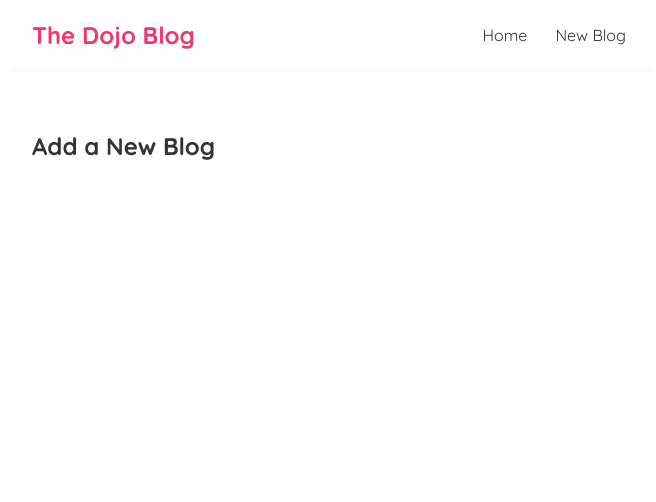
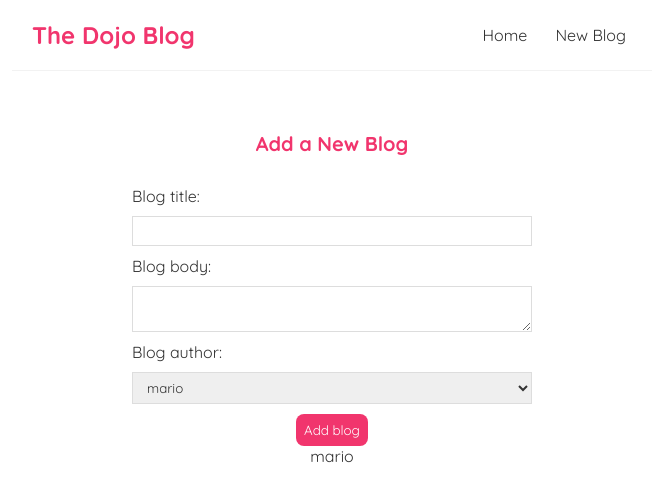
Before and after one commit to jombastic/react-blog-exercise, a React (Create React App) app: page /create in a window 1280 px wide. Shown: the top 502 px of the page, without its empty margins (308-964 px from the left). Built offline with nearby package versions, Linux system fonts and the light colour scheme.

Commit message:
create Create component that includes a form to demonstrate two way data binding

```diff
--- a/src/Create.js
+++ b/src/Create.js
@@ -1,7 +1,43 @@
+import { useState } from "react";
+
 const Create = () => {
+    const [title, setTitle] = useState('');
+    const [body, setBody] = useState('');
+    const [author, setAuthor] = useState('mario');
+
     return (
         <div className="create">
             <h2>Add a New Blog</h2>
+            <form>
+                <label>Blog title:</label>
+                <input
+                    type="text"
+                    required
+                    value={title}
+                    onChange={(e) => setTitle(e.target.value)}
+                 />
+                <label>Blog body:</label>
+                <textarea
+                    required
+                    value={body}
+                    onChange={e => setBody(e.target.value)}
+                >
+
+                </textarea>
+                <label>Blog author:</label>
+                <select
+                    value={author}
+                    onChange={e => setAuthor(e.target.value)}
+                >
+                    <option value="mario">mario</option>
+                    <option value="yoshi">yoshi</option>
+                </select>
+                <button>Add blog</button>
+
+                <p>{ title }</p>
+                <p>{ body }</p>
+                <p>{ author }</p>
+            </form>
         </div>
     );
 }
--- a/src/index.css
+++ b/src/index.css
@@ -69,3 +69,35 @@
   border-radius: 8px;
   cursor: pointer;
 }
+
+/* create new blog form */
+.create {
+  max-width: 400px;
+  margin: 0 auto;
+  text-align: center;
+}
+.create label {
+  text-align: left;
+  display: block;
+}
+.create h2 {
+  font-size: 20px;
+  color: #f1356d;
+  margin-bottom: 30px;
+}
+.create input, .create textarea, .create select {
+  width: 100%;
+  padding: 6px 10px;
+  margin: 10px 0;
+  border: 1px solid #ddd;
+  box-sizing: border-box;
+  display: block;
+}
+.create button {
+  background: #f1356d;
+  color: #fff;
+  border: 0;
+  padding: 8px;
+  border-radius: 8px;
+  cursor: pointer;
+}
```
